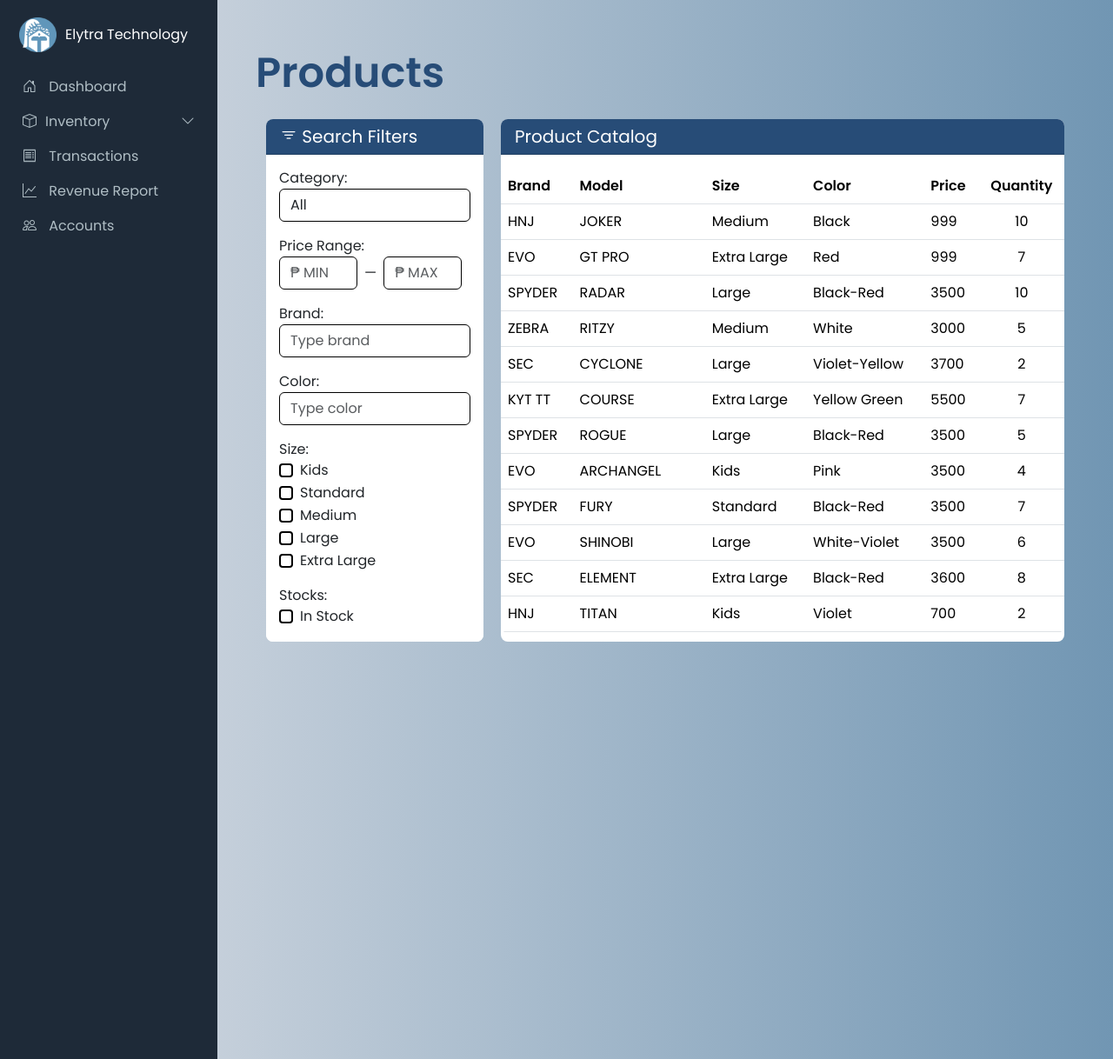
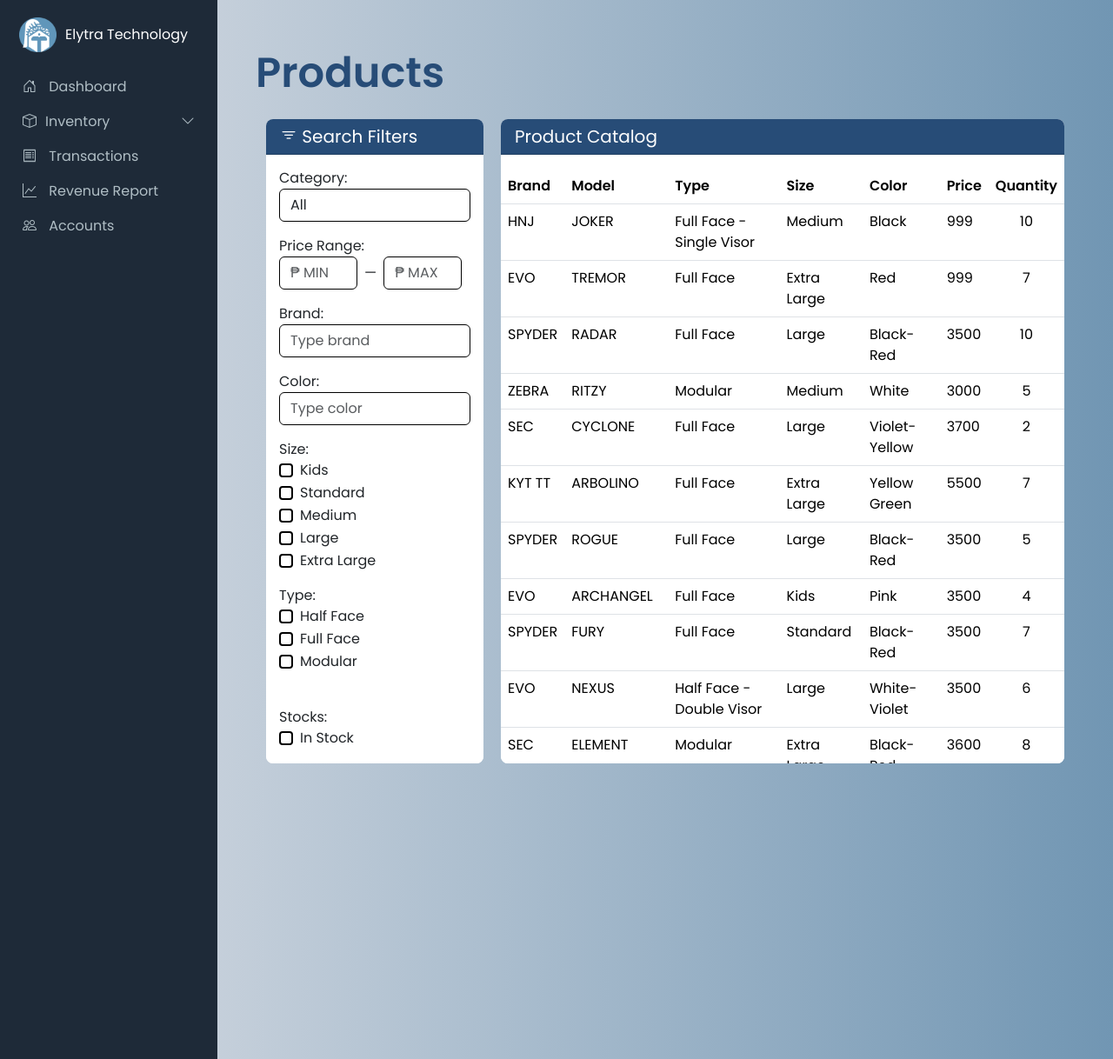
Before and after one commit to jc-pogi/chano, a Django app: page /products/ in a window 1280 px wide. Shown: the top 1218 px of the page at 87% size. Run offline with Django 5.2, Linux system fonts and the light colour scheme.

Commit message:
Added type
-need ayusin yung table tas scrollbar

```diff
--- a/etms_portal/etms_app/templates/productTable.html
+++ b/etms_portal/etms_app/templates/productTable.html
@@ -5,6 +5,7 @@
                 <th scope="col">PID</th>
                 <th scope="col">Brand</th>
                 <th scope="col">Model</th>
+                <th scope="col">Type</th>
                 <th scope="col">Size</th>
                 <th scope="col">Color</th>
                 <th scope="col">Price</th>
@@ -12,91 +13,101 @@
             </tr>
         </thead>
         <tbody>
-            <tr data-type="Helmet" data-price="999" data-brand="HNJ" data-color="Black" data-size="Medium" data-in-stock="true">
+            <tr data-category="Helmet" data-price="999" data-brand="HNJ" data-type="Full Face" data-color="Black" data-size="Medium" data-in-stock="true">
                 <th scope="row">0001</th>
                 <td>HNJ</td>
                 <td>JOKER</td>
+                <td>Full Face - Single Visor</td>
                 <td>Medium</td>
                 <td>Black</td>
                 <td>999</td>
                 <td class="text-center">10</td>
             </tr>
-            <tr data-type="Helmet" data-price="999" data-brand="EVO" data-color="Red" data-size="Extra Large" data-in-stock="true">
+            <tr data-category="Helmet" data-price="999" data-brand="EVO" data-type="Full Face" data-color="Red" data-size="Extra Large" data-in-stock="true">
                 <th scope="row">0002</th>
                 <td>EVO</td>
-                <td>GT PRO</td>
+                <td>TREMOR</td>
+                <td>Full Face</td>
                 <td>Extra Large</td>
                 <td>Red</td>
                 <td>999</td>
                 <td class="text-center">7</td>
             </tr>
-            <tr data-type="Helmet" data-price="3500" data-brand="SPYDER" data-color="Black-Red" data-size="Large" data-in-stock="false">
+            <tr data-category="Helmet" data-price="3500" data-brand="SPYDER" data-type="Full Face" data-color="Black-Red" data-size="Large" data-in-stock="false">
                 <th scope="row">0003</th>
                 <td>SPYDER</td>
                 <td>RADAR</td>
+                <td>Full Face</td>
                 <td>Large</td>
                 <td>Black-Red</td>
                 <td>3500</td>
                 <td class="text-center">10</td>
             </tr>
-            <tr data-type="Helmet" data-price="3000" data-brand="ZEBRA" data-color="White" data-size="Medium" data-in-stock="true">
+            <tr data-category="Helmet" data-price="3000" data-brand="ZEBRA" data-type="Modular"data-color="White" data-size="Medium" data-in-stock="true">
                 <th scope="row">0004</th>
                 <td>ZEBRA</td>
                 <td>RITZY</td>
+                <td>Modular</td>
                 <td>Medium</td>
                 <td>White</td>
                 <td>3000</td>
                 <td class="text-center">5</td>
             </tr>
-            <tr data-type="Helmet" data-price="3700" data-brand="SEC" data-color="Violet-Yellow" data-size="Large" data-in-stock="true">
+            <tr data-category="Helmet" data-price="3700" data-brand="SEC" data-type="Full Face" data-color="Violet-Yellow" data-size="Large" data-in-stock="true">
                 <th scope="row">0005</th>
                 <td>SEC</td>
                 <td>CYCLONE</td>
+                <td>Full Face</td>
                 <td>Large</td>
                 <td>Violet-Yellow</td>
                 <td>3700</td>
                 <td class="text-center">2</td>
             </tr>
-            <tr data-type="Helmet" data-price="5500" data-brand="KYT TT" data-color="Yellow Green" data-size="Extra Large" data-in-stock="true">
+            <tr data-category="Helmet" data-price="5500" data-brand="KYT TT" data-type="Full Face" data-color="Yellow Green" data-size="Extra Large" data-in-stock="true">
                 <th scope="row">0006</th>
                 <td>KYT TT</td>
-                <td>COURSE</td>
+                <td>ARBOLINO</td>
+                <td>Full Face</td>
                 <td>Extra Large</td>
                 <td>Yellow Green</td>
                 <td>5500</td>
                 <td class="text-center">7</td>
             </tr>
-            <tr data-type="Helmet" data-price="3500" data-brand="SPYDER" data-color="Black-Red" data-size="Large" data-in-stock="false">
+            <tr data-category="Helmet" data-price="3500" data-brand="SPYDER" data-type="Full Face" data-color="Black-Red" data-size="Large" data-in-stock="false">
                 <th scope="row">0007</th>
                 <td>SPYDER</td>
                 <td>ROGUE</td>
+                <td>Full Face</td>
                 <td>Large</td>
                 <td>Black-Red</td>
                 <td>3500</td>
                 <td class="text-center">5</td>
             </tr>
-            <tr data-type="Helmet" data-price="3500" data-brand="EVO" data-color="Pink" data-size="Kids" data-in-stock="true">
+            <tr data-category="Helmet" data-price="3500" data-brand="EVO" data-type="Full Face" data-color="Pink" data-size="Kids" data-in-stock="true">
                 <th scope="row">0008</th>
                 <td>EVO</td>
                 <td>ARCHANGEL</td>
+                <td>Full Face</td>
                 <td>Kids</td>
                 <td>Pink</td>
                 <td>3500</td>
                 <td class="text-center">4</td>
             </tr>
-            <tr data-type="Helmet" data-price="3500" data-brand="SPYDER" data-color="Black-Red" data-size="Standard" data-in-stock="false">
+            <tr data-category="Helmet" data-price="3500" data-brand="SPYDER" data-type="Full Face" data-color="Black-Red" data-size="Standard" data-in-stock="false">
                 <th scope="row">0009</th>
                 <td>SPYDER</td>
                 <td>FURY</td>
+                <td>Full Face</td>
                 <td>Standard</td>
                 <td>Black-Red</td>
                 <td>3500</td>
                 <td class="text-center">7</td>
             </tr>
-            <tr data-type="Helmet" data-price="3500" data-brand="EVO" data-color="White-Violet" data-size="Large" data-in-stock="false">
+            <tr data-category="Helmet" data-price="3500" data-brand="EVO" data-type="Half Face" data-color="White-Violet" data-size="Large" data-in-stock="false">
                 <th scope="row">0010</th>
                 <td>EVO</td>
-                <td>SHINOBI</td>
+                <td>NEXUS</td>
+                <td>Half Face - Double Visor</td>
                 <td>Large</td>
                 <td>White-Violet</td>
                 <td>3500</td>
@@ -104,52 +115,57 @@
             </tr>
 
             <!---------------------------------------------------->
-            <tr data-type="Helmet" data-price="3600" data-brand="SEC" data-color="Black-Red" data-size="Extra Large" data-in-stock="true">
+            <tr data-category="Helmet" data-price="3600" data-brand="SEC" data-type="Modular" data-color="Black-Red" data-size="Extra Large" data-in-stock="true">
                 <th scope="row">0011</th>
                 <td>SEC</td>
                 <td>ELEMENT</td>
+                <td>Modular</td>
                 <td>Extra Large</td>
                 <td>Black-Red</td>
                 <td>3600</td>
                 <td class="text-center">8</td>
             </tr>
-            <tr data-type="Helmet" data-price="700" data-brand="HNJ" data-color="Violet" data-size="Kids" data-in-stock="True">
+            <tr data-category="Helmet" data-price="700" data-brand="HNJ" data-type="Half Face" data-color="Violet" data-size="Kids" data-in-stock="True">
                 <th scope="row">0012</th>
                 <td>HNJ</td>
                 <td>TITAN</td>
+                <td>Half Face</td>
                 <td>Kids</td>
                 <td>Violet</td>
                 <td>700</td>
                 <td class="text-center">2</td>
             </tr>
-            <tr data-type="Helmet" data-price="3700" data-brand="SEC" data-color="Violet-Yellow" data-size="Extra Large" data-in-stock="True">
+            <tr data-category="Helmet" data-price="3700" data-brand="SEC" data-type="Full Face"  data-color="Violet-Yellow" data-size="Extra Large" data-in-stock="True">
                 <th scope="row">0013</th>
                 <td>SEC</td>
                 <td>CYCLONE</td>
+                <td>Full Face</td>
                 <td>Extra Large</td>
                 <td>Violet-Yellow</td>
                 <td>3700</td>
                 <td class="text-center">10</td>
             </tr>
-            <tr data-type="Helmet" data-price="5500" data-brand="KYT TT" data-color="Cyan" data-size="Medium" data-in-stock="True">
+            <tr data-category="Helmet" data-price="5500" data-brand="KYT TT" data-type="Full Face" data-color="Cyan" data-size="Medium" data-in-stock="True">
                 <th scope="row">0014</th>
                 <td>KYT TT</td>
                 <td>LEOPARD</td>
+                <td>Full Face</td>
                 <td>Medium</td>
                 <td>Cyan</td>
                 <td>5500</td>
                 <td class="text-center">9</td>
             </tr>
-            <tr data-type="Helmet" data-price="5500" data-brand="KYT TT" data-color="Grey" data-size="Medium" data-in-stock="True">
+            <tr data-category="Helmet" data-price="5500" data-brand="KYT TT" data-type="Full Face" data-color="Grey" data-size="Medium" data-in-stock="True">
                 <th scope="row">0015</th>
                 <td>KYT TT</td>
                 <td>SPACE MONKEY</td>
+                <td>Full Face</td>
                 <td>Medium</td>
                 <td>Grey</td>
                 <td>5500</td>
                 <td class="text-center">8</td>
             </tr>
-            <tr data-type="Top Box" data-price="5500" data-brand="SEC" data-color="" data-size="" data-in-stock="true">
+            <tr data-category="Top Box" data-price="5500" data-brand="SEC" data-color="" data-size="" data-in-stock="true">
                 <th scope="row">7654</th>
                 <td>SEC</td>
                 <td>Alloy Top Box</td>
@@ -158,7 +174,7 @@
                 <td>5500</td>
                 <td class="text-center">3</td>
             </tr>
-            <tr data-type="Top Box" data-price="4500" data-brand="NIWRA" data-color="" data-size="" data-in-stock="true">
+            <tr data-category="Top Box" data-price="4500" data-brand="NIWRA" data-color="" data-size="" data-in-stock="true">
                 <th scope="row">5242</th>
                 <td>NIWRA</td>
                 <td>Top Box</td>
@@ -167,7 +183,7 @@
                 <td>4500</td>
                 <td class="text-center">4</td>
             </tr>
-            <tr data-type="Top Box" data-price="4500" data-brand="DUHAN" data-color="" data-size="" data-in-stock="true">
+            <tr data-category="Top Box" data-price="4500" data-brand="DUHAN" data-color="" data-size="" data-in-stock="true">
                 <th scope="row">7432</th>
                 <td>DUHAN</td>
                 <td>Top Box</td>
@@ -176,7 +192,7 @@
                 <td>4500</td>
                 <td class="text-center">9</td>
             </tr>
-            <tr data-type="Top Box" data-price="4500" data-brand="DUHAN" data-color="" data-size="" data-in-stock="true">
+            <tr data-category="Top Box" data-price="4500" data-brand="DUHAN" data-color="" data-size="" data-in-stock="true">
                 <th scope="row">4215</th>
                 <td>DUHAN</td>
                 <td>Top Box</td>
@@ -185,7 +201,7 @@
                 <td>4500</td>
                 <td class="text-center">7</td>
             </tr>
-            <tr data-type="Top Box" data-price="4500" data-brand="DUHAN" data-color="" data-size="" data-in-stock="true">
+            <tr data-category="Top Box" data-price="4500" data-brand="DUHAN" data-color="" data-size="" data-in-stock="true">
                 <th scope="row">4363</th>
                 <td>DUHAN</td>
                 <td>Top Box</td>
@@ -194,7 +210,7 @@
                 <td>4500</td>
                 <td class="text-center">4</td>
             </tr>
-            <tr data-type="Top Box" data-price="4500" data-brand="DUHAN" data-color="" data-size="" data-in-stock="true">
+            <tr data-category="Top Box" data-price="4500" data-brand="DUHAN" data-color="" data-size="" data-in-stock="true">
                 <th scope="row">5342</th>
                 <td>DUHAN</td>
                 <td>Top Box</td>
@@ -203,7 +219,7 @@
                 <td>4500</td>
                 <td class="text-center">6</td>
             </tr>
-            <tr data-type="Top Box" data-price="4500" data-brand="DUHAN" data-color="" data-size="" data-in-stock="true">
+            <tr data-category="Top Box" data-price="4500" data-brand="DUHAN" data-color="" data-size="" data-in-stock="true">
                 <th scope="row">3214</th>
                 <td>DUHAN</td>
                 <td>Top Box</td>
@@ -212,7 +228,7 @@
                 <td>4500</td>
                 <td class="text-center">4</td>
             </tr>
-            <tr data-type="Top Box" data-price="4500" data-brand="DUHAN" data-color="" data-size="" data-in-stock="true">
+            <tr data-category="Top Box" data-price="4500" data-brand="DUHAN" data-color="" data-size="" data-in-stock="true">
                 <th scope="row">3124</th>
                 <td>DUHAN</td>
                 <td>Top Box</td>
--- a/etms_portal/etms_app/templates/products.html
+++ b/etms_portal/etms_app/templates/products.html
@@ -83,7 +83,24 @@
 
                         </div>
                         </div>
-                     <label>Stocks:</label>
+
+                    <div class="mb-3">
+                        <label>Type:</label>
+                        <div class="form-check">
+                               <input class="form-check-input" type="checkbox" value="Half Face" id="typeHalf" onchange="applyFilters()">
+                               <label class="form-check-label" for="typeHalf">Half Face</label>
+                        </div>
+                        <div class="form-check">
+                            <input class="form-check-input" type="checkbox" value="Full Face" id="typeFull" onchange="applyFilters()">
+                               <label class="form-check-label" for="typeFull">Full Face</label>
+                        </div>
+                               <div class="form-check">
+                                <input class="form-check-input" type="checkbox" value="Modular" id="typeMod" onchange="applyFilters()">
+                               <label class="form-check-label" for="typeMod">Modular</label>
+                        </div>
+                    </div>
+
+                     <label><br>Stocks:</label>
                      <div class="form-check">
                             <input class="form-check-input" type="checkbox" value="inStock" id="inStock" onchange="applyFilters()">
                             <label class="form-check-label" for="inStock">In Stock</label>
@@ -105,7 +122,7 @@
         <div class="card-header" style="background-color: #274C77; color: white; border-radius: 8px 8px 0 0;">
             <h5 class="card-title mb-0">Product Catalog</h5>
         </div>
-        <div class="card-body p-0 overflow-auto" style="max-height: 550px; border-radius: 0 0 8px 8px;">
+        <div class="card-body p-0 overflow-auto" style="max-height: 700px; border-radius: 0 0 8px 8px;">
             <div class="product-table">
                 {% include "productTable.html" with table_id="productTable" %}
             </div>
@@ -250,7 +267,7 @@ table td, table th {
 
 
 .product-catalog {
-    max-height: 60vh; /* Adjust based on layout */
+    max-height: 20vh; /* Adjust based on layout */
     overflow-y: auto;
 }
 
@@ -266,12 +283,16 @@ table td, table th {
     function applyFilters() {
     let minPriceInput = document.getElementById("minPrice").value.trim();
     let maxPriceInput = document.getElementById("maxPrice").value.trim();
-    let minPrice = minPriceInput !== "" ? parseFloat(minPriceInput) : 0;
+    let minPrice = minPriceInput !== "" ? parseFloat(minPriceInput) : Number.NEGATIVE_INFINITY;
     let maxPrice = maxPriceInput !== "" ? parseFloat(maxPriceInput) : Infinity;
     let brand = document.getElementById("brand").value.toLowerCase();
     let color = document.getElementById("color").value.toLowerCase();
+    let selectedTypes = Array.from(document.querySelectorAll("input[type='checkbox']:checked"))
+        .filter(checkbox => checkbox.id.startsWith("type"))
+        .map(checkbox => checkbox.value.toLowerCase());
+
     let selectedSizes = Array.from(document.querySelectorAll("input[type='checkbox']:checked"))
-        .filter(checkbox => checkbox.id !== 'inStock')
+        .filter(checkbox => checkbox.id.startsWith("size"))
         .map(checkbox => checkbox.value.toLowerCase());
     let inStock = document.getElementById("inStock").checked;
 
@@ -285,19 +306,22 @@ table td, table th {
         let rowBrand = row.getAttribute("data-brand")?.toLowerCase() || "";
         let rowColor = row.getAttribute("data-color")?.toLowerCase() || "";
         let rowSize = row.getAttribute("data-size")?.toLowerCase() || "";
+        let rowType = row.getAttribute("data-type")?.toLowerCase() || "";
         let rowInStock = row.getAttribute("data-in-stock")?.toLowerCase() === "true";
-        let rowCategory = row.getAttribute("data-type")?.toLowerCase() || "";
+        let rowCategory = row.getAttribute("data-category")?.toLowerCase() || "";
 
 
         let matchesPrice = (minPrice <= price) && (price <= maxPrice);
         let matchesBrand = !brand || rowBrand.includes(brand);
         let matchesColor = !color || rowColor.includes(color);
         let matchesSize = selectedSizes.length === 0 || selectedSizes.includes(rowSize);
+        let matchesType = selectedTypes.length === 0 || selectedTypes.includes(rowType);
         let matchesInStock = !inStock || rowInStock;
-        let matchesCategory = !category || rowCategory === category;
+        let matchesCategory = !category || rowCategory.includes(category);
 
 
-        row.style.display = matchesPrice && matchesBrand && matchesColor && matchesSize && matchesInStock && matchesCategory ? "" : "none";
+
+        row.style.display = matchesPrice && matchesBrand && matchesColor && matchesSize && matchesType && matchesInStock && matchesCategory ? "" : "none";
     });
 }
 </script>
```
